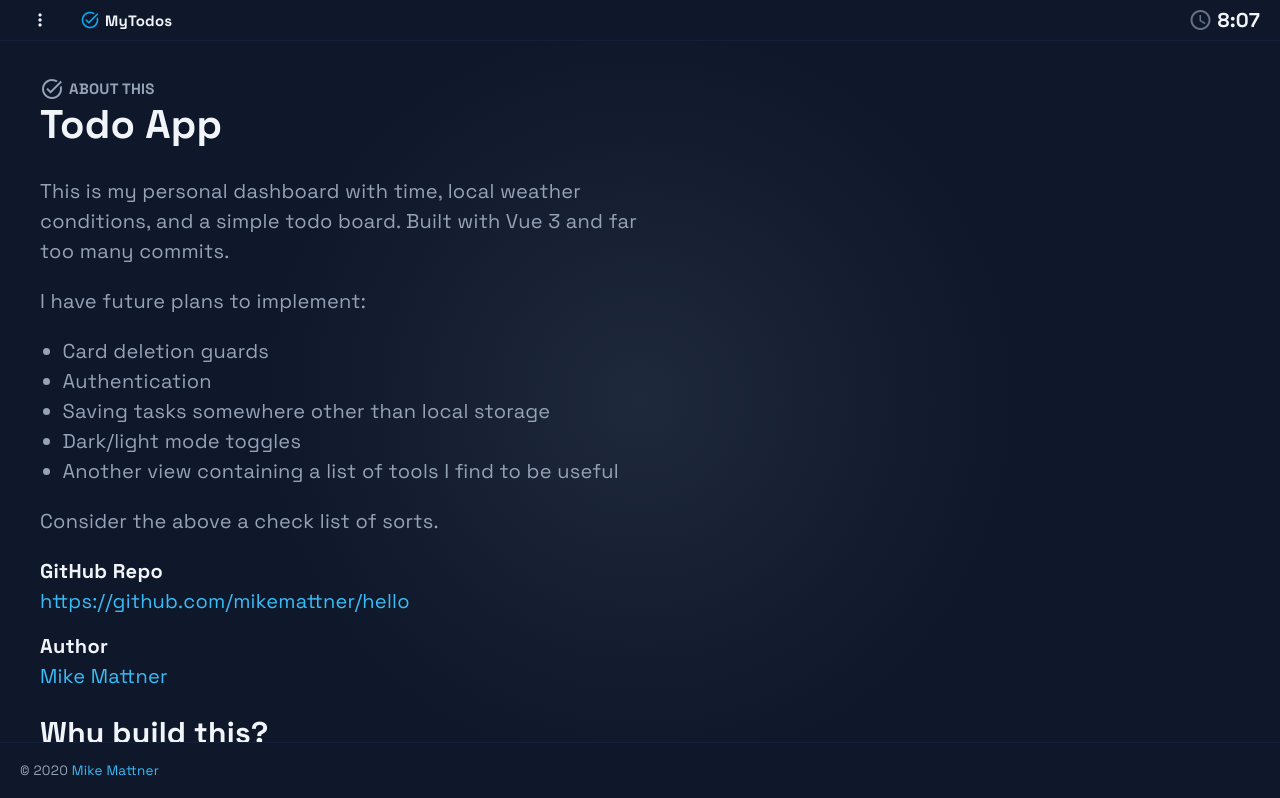
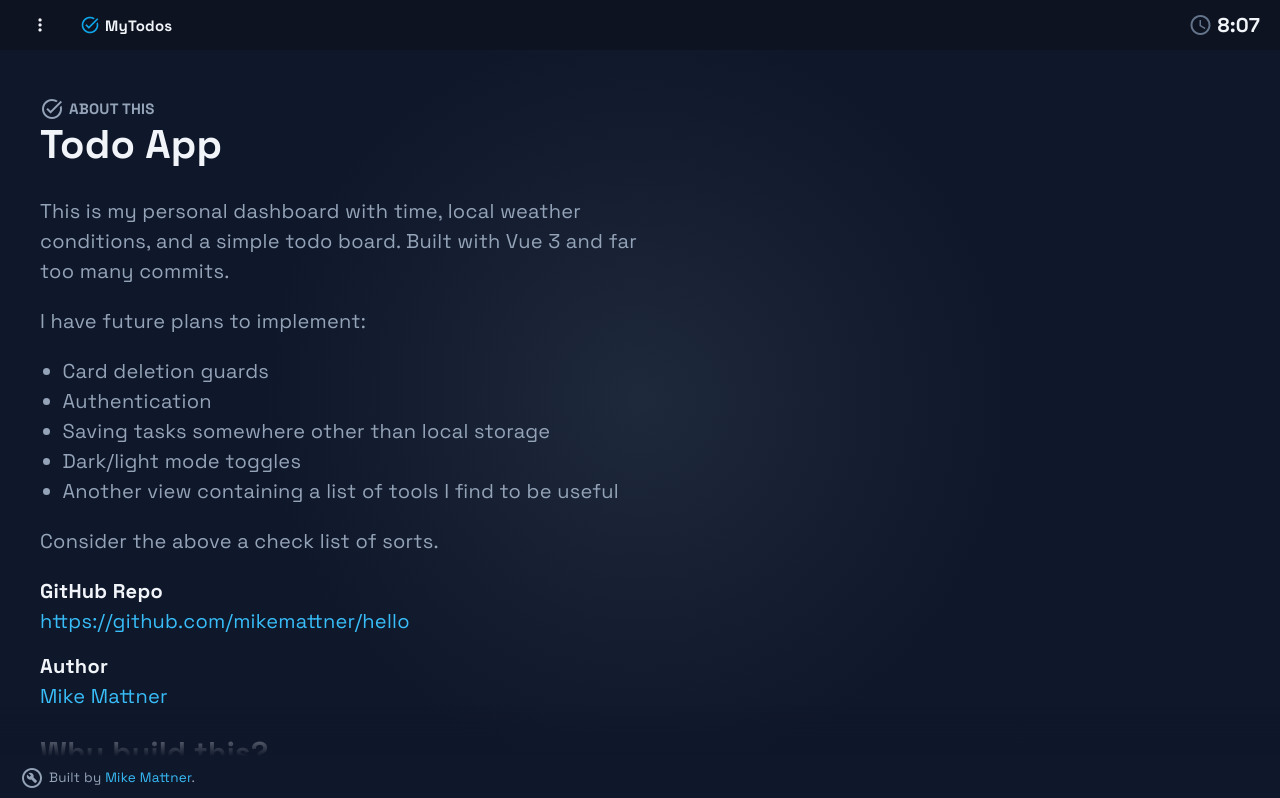
Before and after one commit to mikemattner/hello, a Vue app: page /about in a window 1280 px wide. Shown: the top 798 px of the page. Built offline with nearby package versions, Linux system fonts and the light colour scheme; no server answers; what v-calendar would draw is missing.

Commit message:
Some style updates for fun.

```diff
--- a/src/components/AppFooter.vue
+++ b/src/components/AppFooter.vue
@@ -1,34 +1,26 @@
 <template>
   <div class="nav-footer">
-    <p>&copy; {{ currentYear }} <a href="https://mikemattner.com">Mike Mattner</a></p>
+    <span class="material-icons-outlined"> build_circle </span>
+    <div>Built by <a href="https://mikemattner.com" target="_blank">Mike Mattner</a>.</div>
   </div>
 </template>
 
 <script lang="ts">
 import { defineComponent, ref } from 'vue';
-import { useDateFormat, useNow } from '@vueuse/core';
 
 export default defineComponent({
   name: 'AppFooter',
-  setup() {
-    const yearFormat = ref<string>('YYYY');
-    const currentYear = useDateFormat(useNow(), yearFormat);
-
-    return {
-      currentYear,
-    };
-  },
 });
 </script>
 
 <style lang="scss">
 .nav-footer {
   width: 100%;
-  padding: 0.25rem 1rem;
-  border-top: 1px solid rgba(#263966, 0.25);
+  padding: 0.5rem 1rem;
   display: flex;
   align-items: center;
-  justify-content: space-between;
+  justify-content: flex-start;
+  gap: 5px;
   background-color: var(--slate-900);
   position: fixed;
   bottom: 0;
@@ -36,5 +28,16 @@ export default defineComponent({
   right: 0;
   z-index: 100;
   font-size: 0.675rem;
+
+  &:after {
+    content: '';
+    position: absolute;
+    top: -50px;
+    bottom: 100%;
+    left: 0;
+    right: 0;
+    width: 100%;
+    background-image: linear-gradient(to top, #0f172a, rgba(#0f172a, 0));
+  }
 }
 </style>
--- a/src/components/AppHeader.vue
+++ b/src/components/AppHeader.vue
@@ -45,12 +45,11 @@ export default defineComponent({
 <style lang="scss">
 .navbar {
   width: 100%;
-  padding: 0.25rem 1rem;
-  border-bottom: 1px solid rgba(#263966, 0.25);
+  padding: 0.5rem 1rem;
   display: flex;
   align-items: center;
   justify-content: space-between;
-  background-color: var(--background-color);
+  background-color: #0d1321;
   position: fixed;
   top: 0;
   left: 0;
--- a/src/components/BaseButton.vue
+++ b/src/components/BaseButton.vue
@@ -239,7 +239,7 @@ export default defineComponent({
     --button-secondary-text-hover-color: var(--ocean-green-900);
     --button-secondary-background-color: rgba(72, 187, 120, 0.1);
     --button-secondary-background-hover-color: rgba(72, 187, 120, 1);
-    --button-secondary-border-color: var(--ocean-green-800);
+    --button-secondary-border-color: var(--ocean-green-600);
     --button-secondary-border-hover-color: var(--ocean-green-400);
 
     --button-tertiary-text-color: var(--ocean-green-400);
--- a/src/components/ToDoEditModal.vue
+++ b/src/components/ToDoEditModal.vue
@@ -18,7 +18,7 @@
             name="todoDescription"
             id="todoDescription"
             label="Task description"
-            rows="2"
+            rows="4"
           />
         </div>
         <div class="row">
@@ -100,7 +100,7 @@ export default defineComponent({
   },
   emits: ['saveToDo', 'close'],
   setup(props, { emit }) {
-    const options: String[] = ['Work', 'Personal', 'Home'];
+    const options: String[] = ['Other', 'Work', 'Personal', 'Home'];
     const todoModel = ref<NewToDo>({
       todoTitle: props.todoItem.content,
       todoDescription: props.todoItem.description,
--- a/src/components/ToDoItem.vue
+++ b/src/components/ToDoItem.vue
@@ -65,6 +65,7 @@ export default defineComponent({
           'category-home': props.todo.category === 'Home',
           'category-personal': props.todo.category === 'Personal',
           'category-work': props.todo.category === 'Work',
+          'category-other': props.todo.category === 'Other',
         },
       ];
     });
@@ -228,30 +229,17 @@ export default defineComponent({
             background-color: var(--carnation-900);
           }
         }
+
+        &.category-other {
+          color: var(--sky-900);
+          background-color: var(--sky-400);
+
+          .dot {
+            background-color: var(--sky-900);
+          }
+        }
       }
     }
-
-    // &.done {
-    //   .todo-content {
-    //     &__label {
-    //       text-decoration-line: line-through;
-    //       text-decoration-style: wavy;
-    //       text-decoration-color: var(--input-border-focus);
-    //       text-decoration-thickness: 1px;
-    //       color: rgba(255, 255, 255, 0.5);
-    //     }
-    //   }
-
-    //   // .checkmark {
-    //   //   opacity: 1;
-    //   //   background-color: var(--input-border-focus);
-    //   //   border-color: var(--input-border-focus);
-    //   //   &:after {
-    //   //     opacity: 1;
-    //   //     transform: rotate(45deg) scale(1);
-    //   //   }
-    //   // }
-    // }
   }
 }
 </style>
--- a/src/components/ToDoNewModal.vue
+++ b/src/components/ToDoNewModal.vue
@@ -18,7 +18,7 @@
             name="todoDescription"
             id="todoDescription"
             label="Task description"
-            rows="2"
+            rows="4"
           />
         </div>
         <div class="row">
@@ -81,11 +81,11 @@ export default defineComponent({
   },
   emits: ['addTodo', 'toggle'],
   setup(props, { emit }) {
-    const options: String[] = ['Work', 'Personal', 'Home'];
+    const options: String[] = ['Other', 'Work', 'Personal', 'Home'];
     const todoModel = ref<NewToDo>({
       todoTitle: '',
       todoDescription: '',
-      todoCategory: 'Work',
+      todoCategory: 'Other',
       dueDate: new Date(),
     });
 
@@ -95,7 +95,7 @@ export default defineComponent({
         todoModel.value = {
           todoTitle: '',
           todoDescription: '',
-          todoCategory: 'Work',
+          todoCategory: 'Other',
           dueDate: new Date(),
         };
       }
--- a/src/components/ToDos.vue
+++ b/src/components/ToDos.vue
@@ -3,7 +3,7 @@
     <CurrentGreeting />
     <div class="add-task-button-container">
       <Transition name="fade">
-        <BaseButton v-if="getTotalCount > 0" @click="toggleForm()" button-type="secondary" size="small">
+        <BaseButton v-if="getTotalCount > 0" @click="toggleForm()" color="success" button-type="secondary" size="small">
           Add Task
           <span class="material-icons-outlined bold"> add_circle_outline </span>
         </BaseButton>
@@ -14,7 +14,7 @@
     <div v-if="getTotalCount < 1" class="empty-todo" key="empty-todos-state">
       <div class="empty-emoji">🥳</div>
       <p>You finished it all!</p>
-      <BaseButton @click="toggleForm()" button-type="secondary">
+      <BaseButton @click="toggleForm()" color="success" button-type="secondary">
         Add Task
         <span class="material-icons-outlined bold"> add_circle_outline </span>
       </BaseButton>
--- a/src/components/WeatherIcon.vue
+++ b/src/components/WeatherIcon.vue
@@ -2,7 +2,7 @@
   <section class="weather-icon-container">
     <div class="icon-container">
       <span :class="['weather__icon', 'owi', `owi-${icon}`]"></span>
-      <span class="material-icons-outlined refresh">refresh</span>
+      <span class="material-icons-outlined refresh">sync</span>
     </div>
   </section>
 </template>
--- a/src/views/AboutView.vue
+++ b/src/views/AboutView.vue
@@ -48,7 +48,7 @@ export default defineComponent({
   flex-direction: column;
   justify-content: flex-start;
   align-items: flex-start;
-  padding: 1rem 20px;
+  padding: 2rem 20px 4rem;
 
   .container {
     max-width: 650px;
--- a/src/views/HomeView.vue
+++ b/src/views/HomeView.vue
@@ -161,6 +161,11 @@ export default defineComponent({
   .error-state {
     text-align: center;
     color: var(--contrast-color);
+    height: 100%;
+    display: flex;
+    flex-direction: column;
+    align-items: center;
+    justify-content: center;
     p {
       font-size: 0.75rem;
       margin: 0;
```
